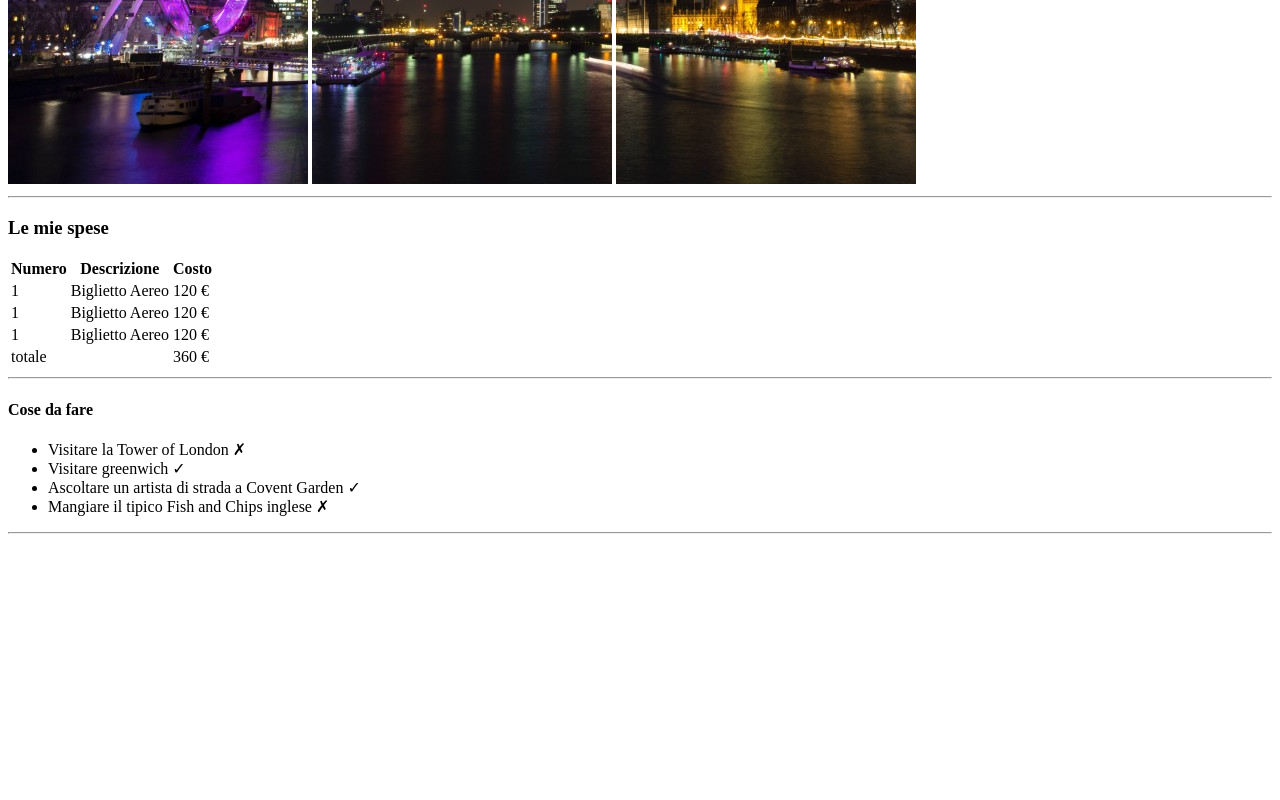
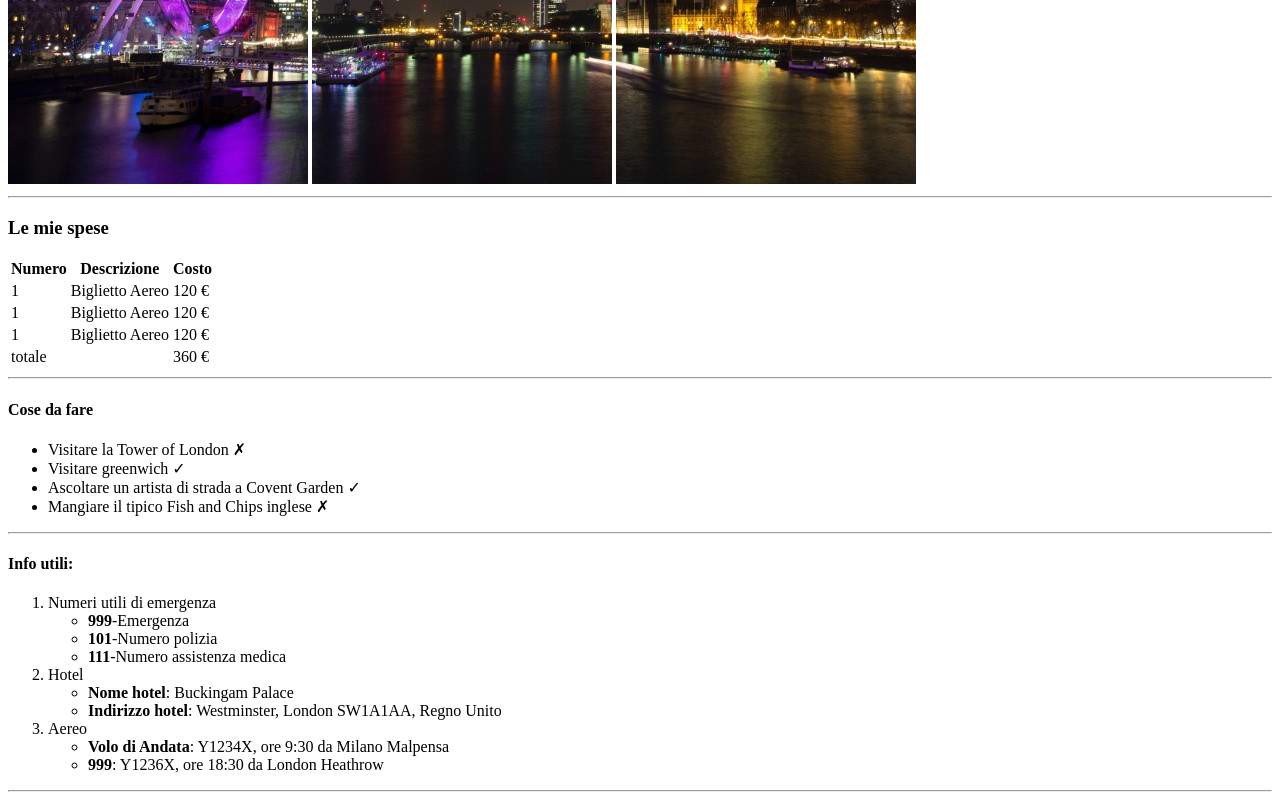
Before and after one commit to DavideCiammetti/html-london-trip, a plain HTML site: page index.html in a window 1280 px wide. Shown: the part 496-1296 px from the top of the page. Before the commit the page ends 1038 px from the top, so only its background shows below. Drawn offline with Linux system fonts and the light colour scheme.

Commit message:
feat: creazione lista info utili

```diff
--- a/index.html
+++ b/index.html
@@ -18,7 +18,6 @@
     <main>
         <!-- creazione sezione spese con tabella (2)-->
         <h3>Le mie spese</h3>
-
         <table>
             <tr>
                 <th>Numero</th>
@@ -47,7 +46,7 @@
         </table>
          <!-- \creazione sezione spese con tabella (2)-->
         <hr>
-
+        <!-- lista cose da fare (3)-->
         <h4>Cose da fare</h4>
         <ul>
             <li>Visitare la Tower of London &#10007;</li>
@@ -55,6 +54,30 @@
             <li>Ascoltare un artista di strada a Covent Garden &#10003;</li>
             <li>Mangiare il tipico Fish and Chips inglese &#10007;</li>
         </ul>
+        <!-- \lista cose da fare (3)-->
+        <hr>
+        <!--lista informazioni utili (4)-->
+        <h4>Info utili:</h4>
+        <ol>
+            <li>Numeri utili di emergenza
+                <ul>
+                    <li><strong>999</strong>-Emergenza</li>
+                    <li><strong>101</strong>-Numero polizia</li>
+                    <li><strong>111</strong>-Numero assistenza medica</li>
+                </ul>
+            <li>Hotel</li>
+                <ul>
+                    <li><strong>Nome hotel</strong>: Buckingam Palace</li>
+                    <li><strong>Indirizzo hotel</strong>: Westminster, London SW1A1AA, Regno Unito</li>
+                </ul>
+            <li>Aereo</li>
+                <ul>
+                    <li><strong>Volo di Andata</strong>: Y1234X, ore 9:30 da Milano Malpensa</li>
+                    <li><strong>999</strong>: Y1236X, ore 18:30 da London Heathrow</li>
+                </ul>
+            </li>
+        </ol>
+        <!--lista informazioni utili (4)-->
         <hr>
     </main>
 </body>
```
